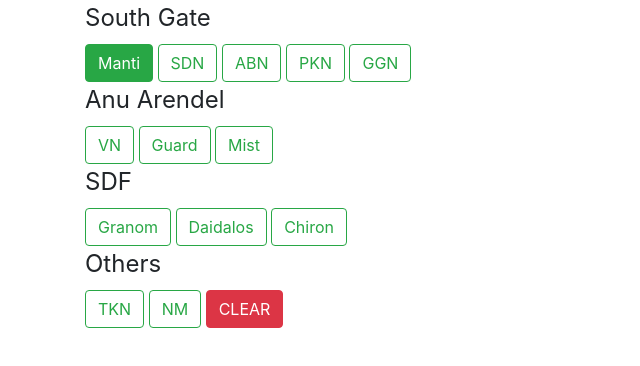
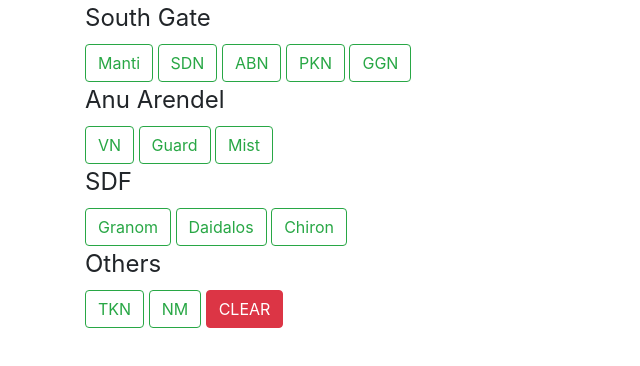
Before and after one commit to amubawrnaw/dn-utils, a plain HTML site: page index.html in a window 1280 px wide. In both pictures the pointer is over the button "Manti". Shown: the whole page, without its empty margins (0-640 px from the left). Drawn offline with nearby package versions, Linux system fonts and the light colour scheme.

Commit message:
fixed styling for btn hover

```diff
--- a/index.html
+++ b/index.html
@@ -3,7 +3,7 @@
 	<head>
 		<meta charset="utf-8">
 	    <meta name="viewport" content="width=device-width, initial-scale=1, shrink-to-fit=no">
-	    <title>Template</title>
+	    <title>Nest Han</title>
 
 	    <!--jQuery: https://code.jquery.com -->
 	    <script src="https://code.jquery.com/jquery-3.4.1.min.js" integrity="sha256-CSXorXvZcTkaix6Yvo6HppcZGetbYMGWSFlBw8HfCJo=" crossorigin="anonymous"></script>
@@ -33,6 +33,12 @@
 	    		});
 	    	});
 	    </script>
+	    <style>
+	    	.btn-outline-success:hover{
+	    		background-color:white;
+	    		color:#28a745;
+	    	}
+	    </style>
 	    <!--Custom scripts / css here-->
 	</head>
 	<body>
```
